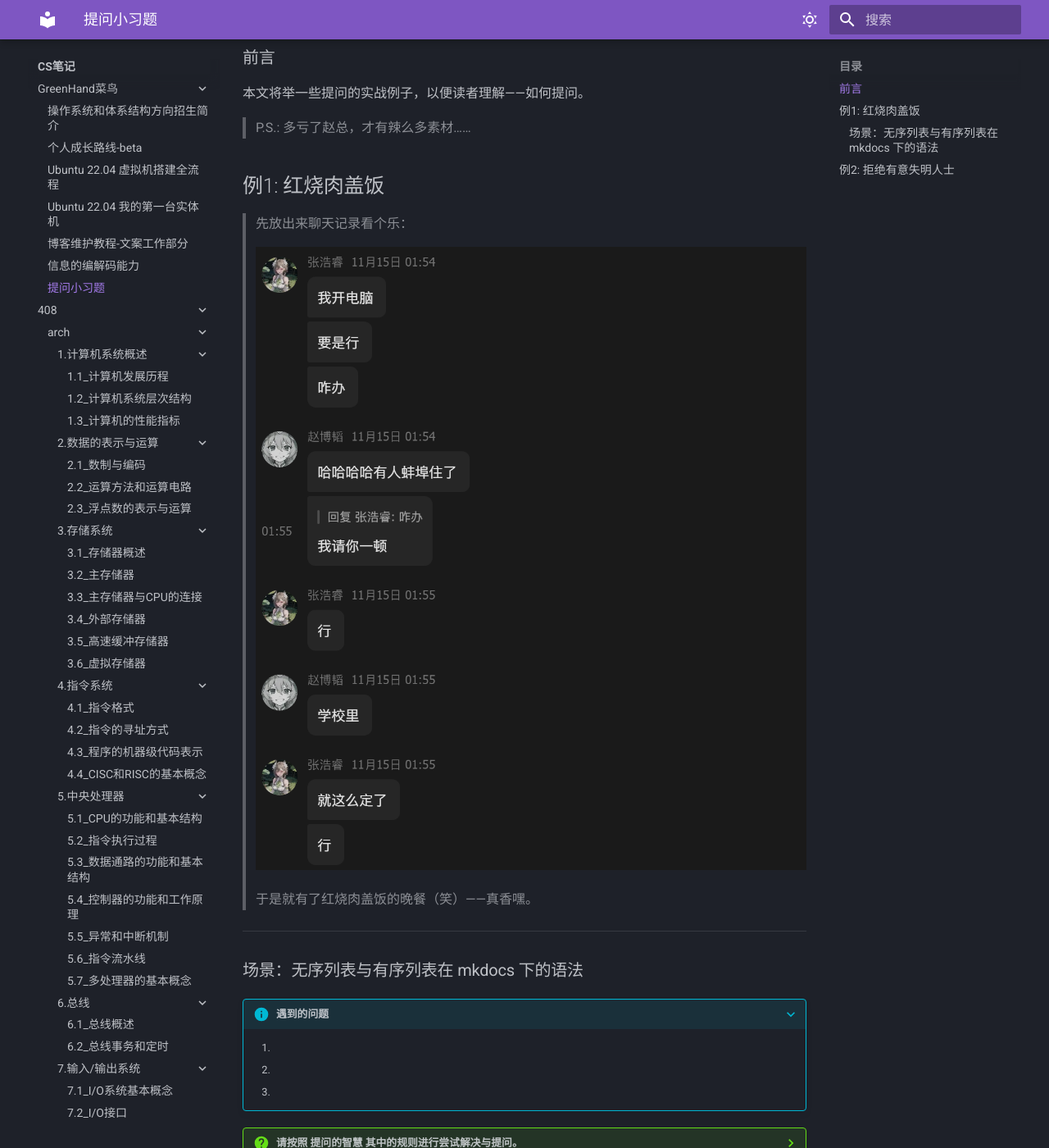
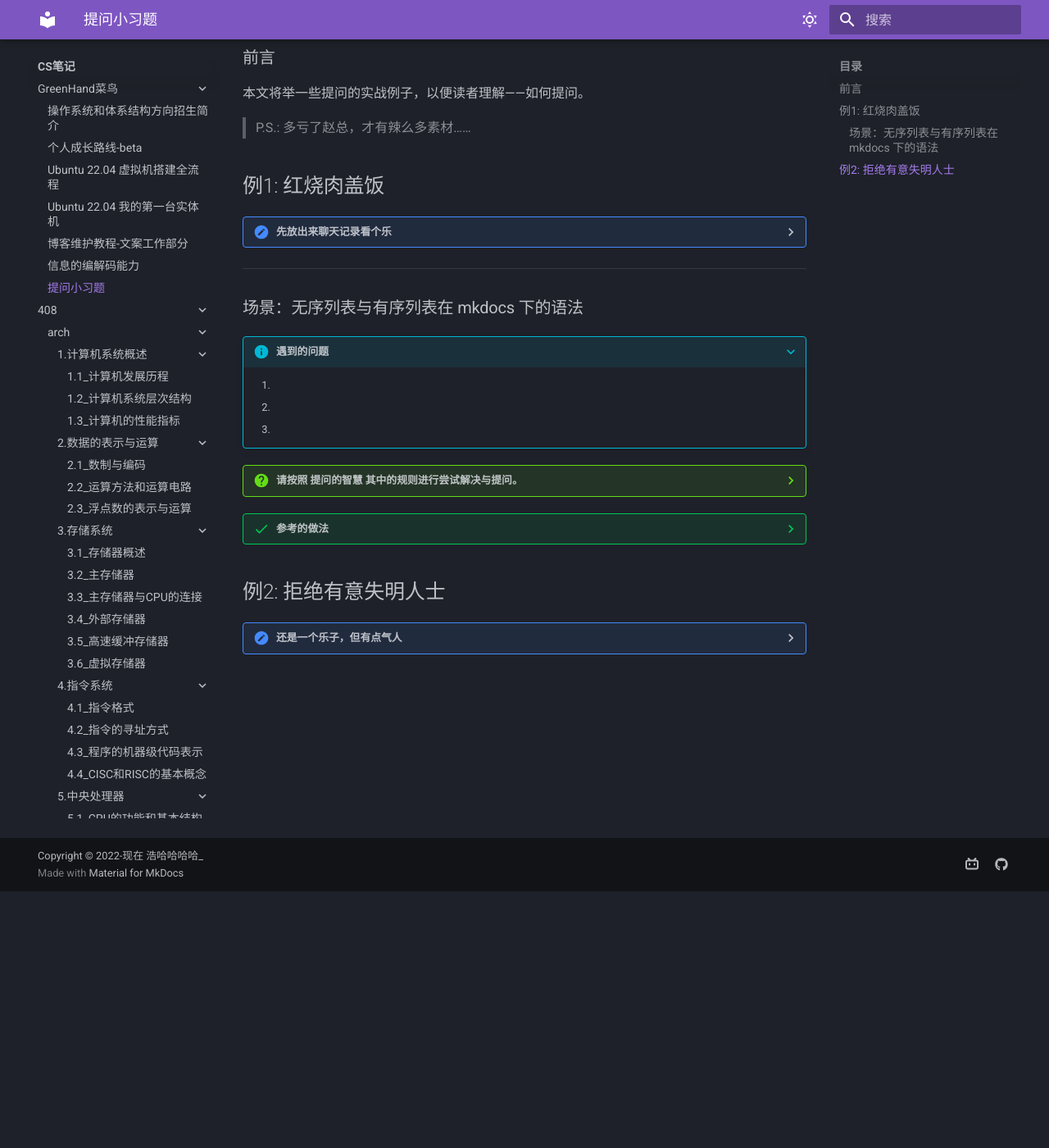
Before and after one commit to Haohahahaha/cs, an MkDocs documentation site: the page built from docs/greenhand/ask-question-zbt/ask-zbt.md, in a window 1280 px wide and 1400 px high, scrolled down 313 px. Shown: the whole window at 82% size. Built offline with MkDocs 1.6.1 and Material for MkDocs 9.7.7, drawn with Linux system fonts in a browser that asks for light colours.

Commit message:
2023-11-20_15:11:41 update

```diff
--- a/docs/greenhand/ask-question-zbt/ask-zbt.md
+++ b/docs/greenhand/ask-question-zbt/ask-zbt.md
@@ -14,11 +14,11 @@
 
 ## 例1: 红烧肉盖饭
 
-> 先放出来聊天记录看个乐：
->
-> ![meal](./pic/meal.png)
->
-> 于是就有了红烧肉盖饭的晚餐（笑）——真香嘿。
+??? lezi "先放出来聊天记录看个乐"
+
+    ![meal](./pic/meal.png)
+
+    于是就有了红烧肉盖饭的晚餐（笑）——真香嘿。
 
 ---
 
--- a/mkdocs.yml
+++ b/mkdocs.yml
@@ -4,7 +4,7 @@ theme:
   icon:
     logo: material/library
     admonition:
-      lezi: fontawesome/regular/face-laugh-squint
+      lezi: fontawesome/solid/face-laugh-squint
   palette:
     - scheme: slate # 夜间模式
       primary: deep purple
```
